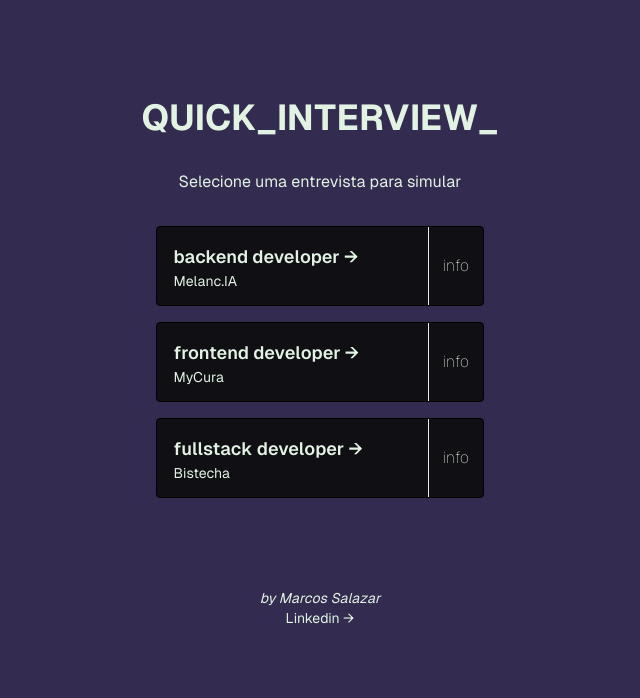
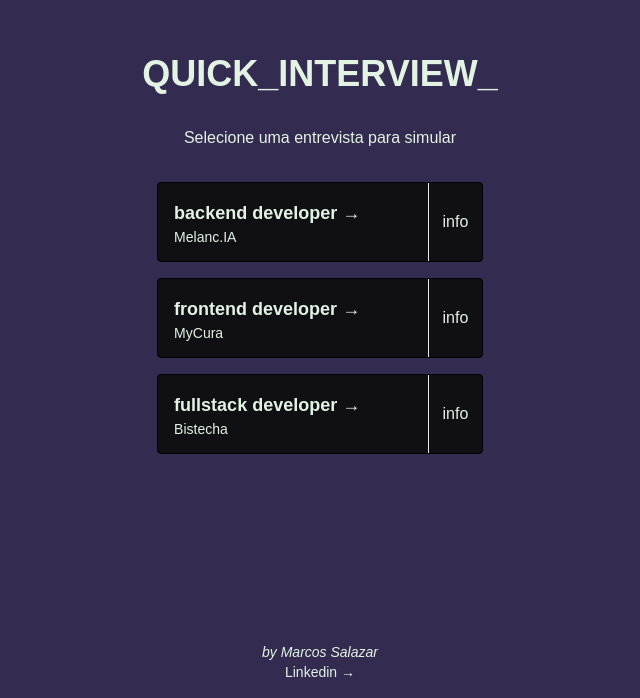
Before and after one commit to Marcosfsalazar/quick-interview, a Next.js app: page / in a window 1280 px wide. Shown: the part 102-800 px from the top of the page, without its empty margins (320-960 px from the left). Built offline with nearby package versions, Linux system fonts and the light colour scheme.

Commit message:
feat: adjust main page layout

```diff
--- a/src/app/page.tsx
+++ b/src/app/page.tsx
@@ -15,8 +15,8 @@ export default function Home() {
   }[];
 
   return (
-    <div className="grid grid-rows-[20px_1fr_20px] items-center justify-items-center min-h-screen p-8 pb-20 gap-16 sm:p-20 font-[family-name:var(--font-geist-sans)]">
-      <main className="flex flex-col gap-8 row-start-2 items-center sm:items-start lg:items-center lg:justifyCenter">
+    <div className="flex flex-col items-center gap-8 min-h-screen">
+      <main className="flex flex-grow flex-col gap-8 items-center justify-center">
         <h1 className="font-bold text-appLightGreen text-4xl">
           QUICK_INTERVIEW_
         </h1>
@@ -29,13 +29,13 @@ export default function Home() {
           ))}
         </div>
       </main>
-      <footer className="row-start-3 flex gap-6 flex-wrap items-center justify-center">
+      <footer className="justify-self-end flex gap-6 flex-wrap items-end justify-center">
         <div className="flex items-center justify-center flex-col">
           <div className="text-appLightGreen italic text-sm">
             by Marcos Salazar
           </div>
           <a
-            className="flex items-center text-sm gap-2 hover:underline hover:underline-offset-4 text-appLightGreen"
+            className="flex items-center text-sm gap-2 mb-4 hover:underline hover:underline-offset-4 text-appLightGreen"
             href="https://www.linkedin.com/in/marcosfernandessalazar/"
             target="_blank"
             rel="noopener noreferrer"
```
